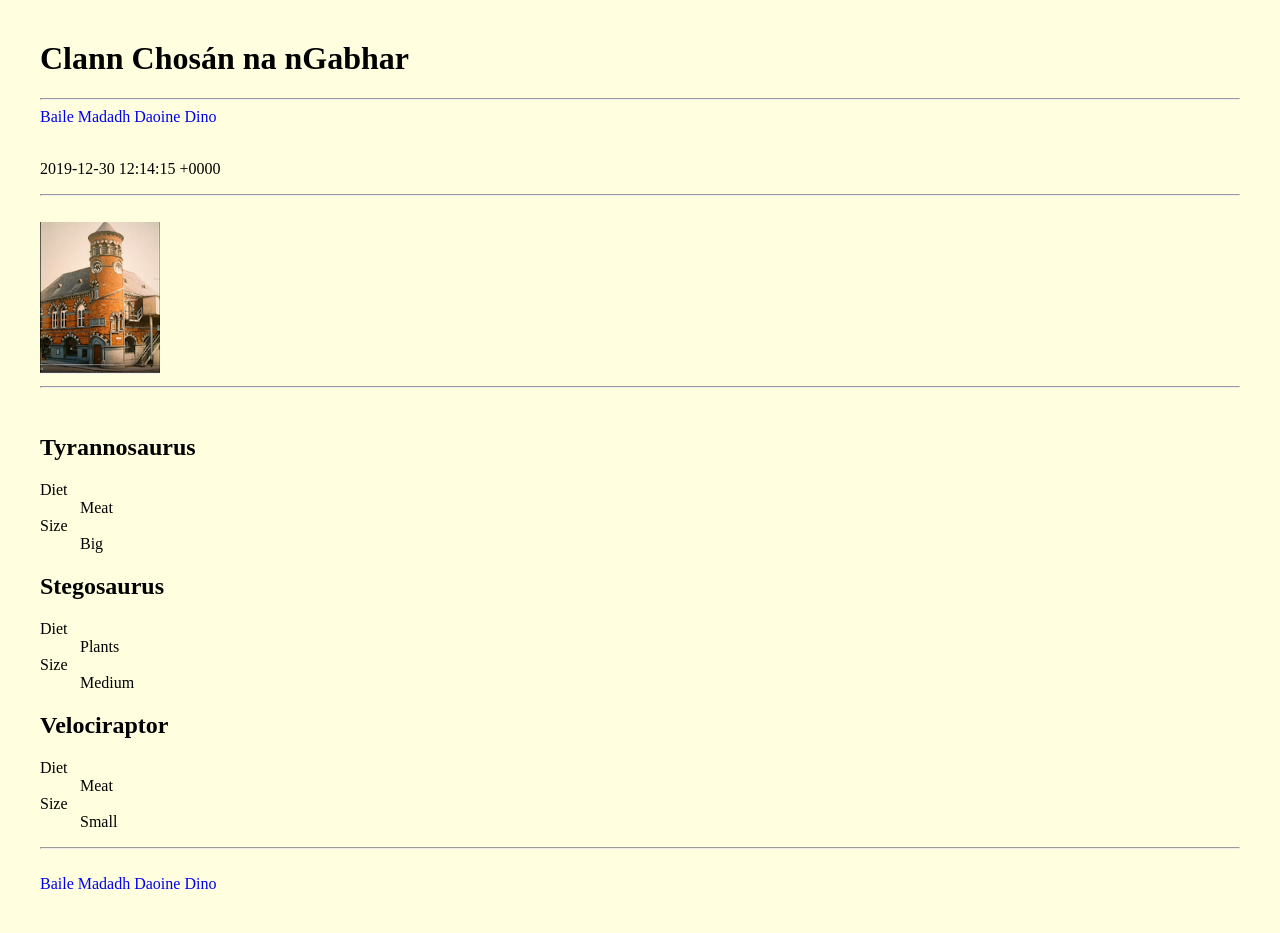
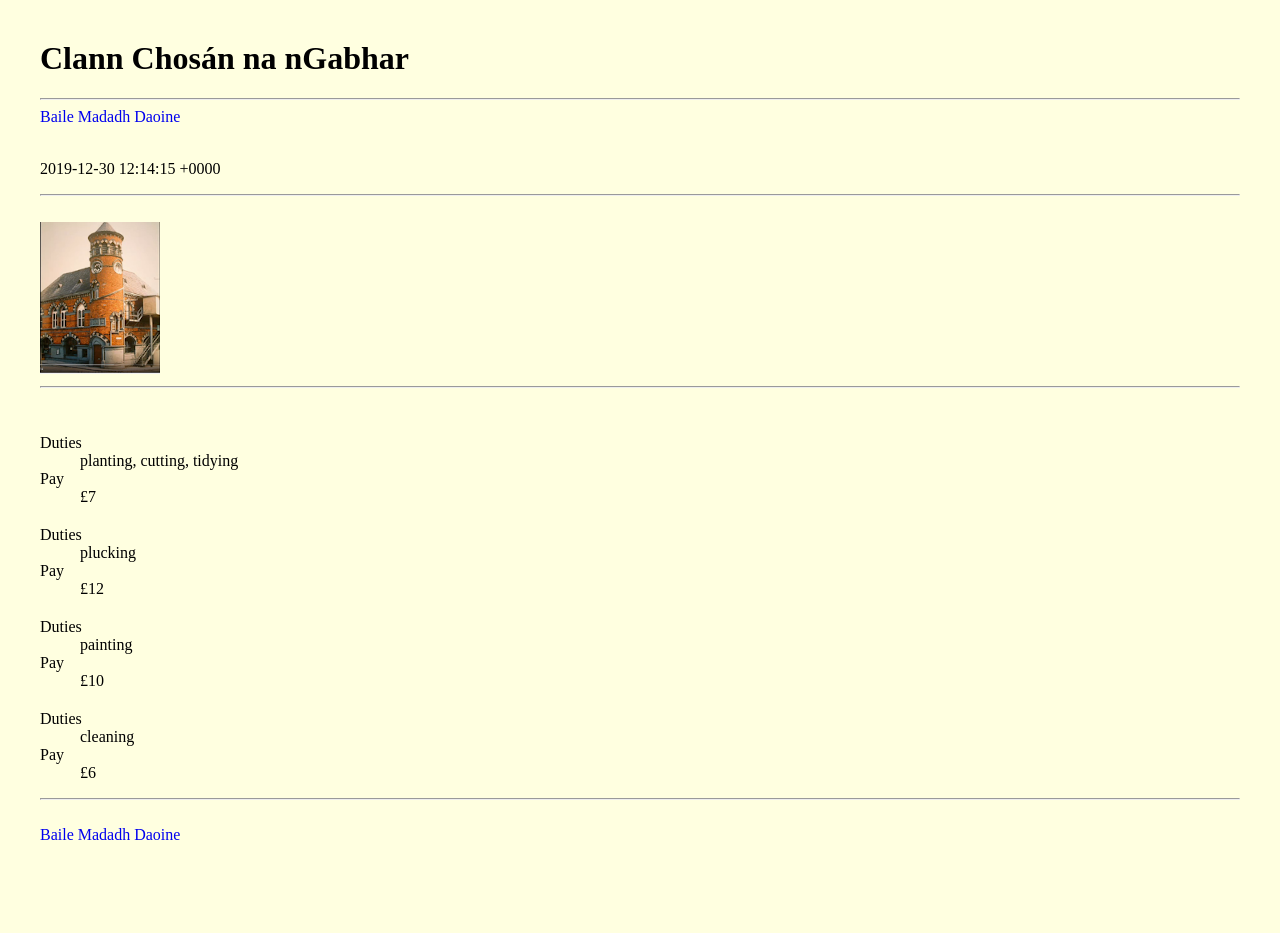
Before and after one commit to pmcu/clann, a Jekyll site: the page built from dino.html, in a window 1280 px wide. Built offline with Jekyll 4.4.1, drawn with Linux system fonts in a browser that asks for light colours; after the commit the page ends 900 px from its top, so only the background shows below that.

Commit message:
adjust access

```diff
--- a/_data/navigation.yml
+++ b/_data/navigation.yml
@@ -4,5 +4,3 @@
   link: /clann/dog
 - name: Daoine
   link: /clann/daoine
-- name: Dino
-  link: /clann/dino
--- a/dino.html
+++ b/dino.html
@@ -2,12 +2,12 @@
 layout: default
 ---
 
-{% for dino in site.data.dinos %}
-<h2>{{ dino.name }}</h2>
+{% for jab in site.data.wjobs %}
+<h2>{{ jab.name }}</h2>
 <dl>
-	<dt>Diet</dt>
-	<dd>{{ dino.diet }}</dd>
-	<dt>Size</dt>
-	<dd>{{ dino.size }}</dd>
+	<dt>Duties</dt>
+	<dd>{{ jab.duties }}</dd>
+	<dt>Pay</dt>
+	<dd>{{ jab.dpay }}</dd>
 </dl>
 {% endfor %}
```
Also changed, not shown: daoine/uilliam.md (+2 -1 lines).
